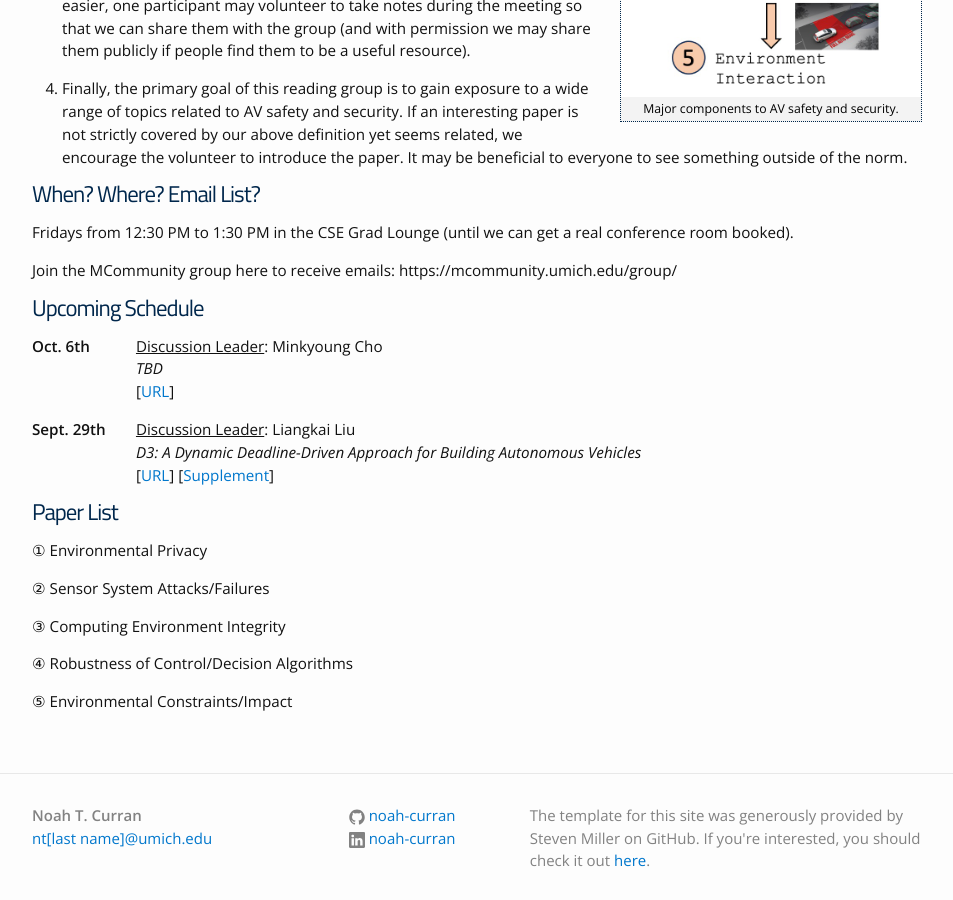
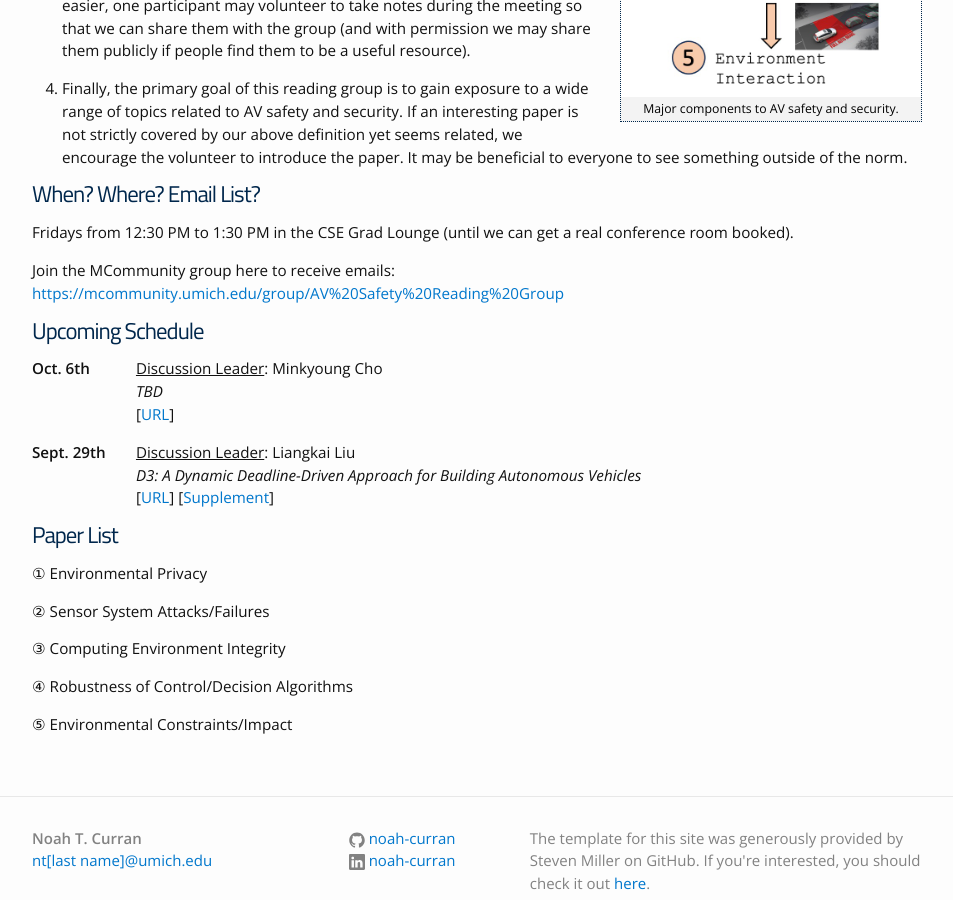
Before and after one commit to noah-curran/noah-curran.github.io, a Jekyll site: the page built from av-safe-sec.md, in a window 1280 px wide and 900 px high, scrolled down 661 px. Shown: the whole window, without its empty margins (163-1116 px from the left). Built offline with Jekyll 4.4.1, drawn with Linux system fonts in a browser that asks for light colours; some of the changed lines change nothing that is shown.

Commit message:
add mcommunity url

```diff
--- a/av-safe-sec.md
+++ b/av-safe-sec.md
@@ -26,7 +26,7 @@
 
 Fridays from 12:30 PM to 1:30 PM in the CSE Grad Lounge (until we can get a real conference room booked).
 
-Join the MCommunity group here to receive emails: https://mcommunity.umich.edu/group/
+Join the MCommunity group here to receive emails: <https://mcommunity.umich.edu/group/AV%20Safety%20Reading%20Group>
 
 <!-- ### How Can I Volunteer?
 
```
